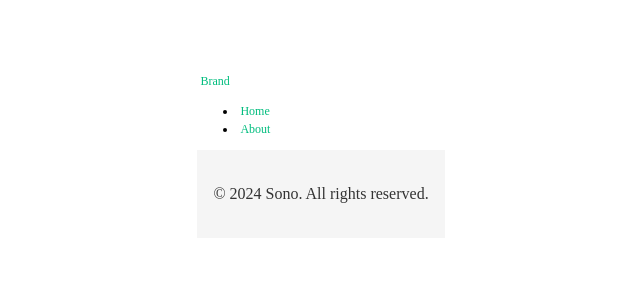
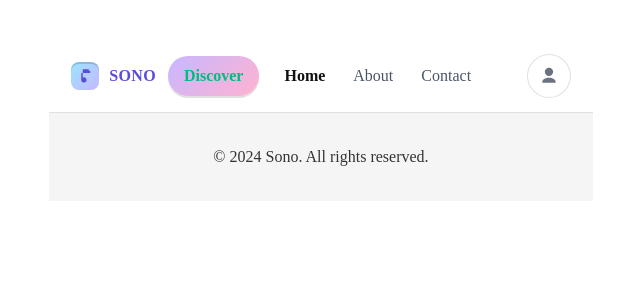
Before and after one commit to hannah2520/SONO, a Vue app in the folder sono/: page / in a window 1280 px wide. Shown: the top 300 px of the page, without its empty margins (319-959 px from the left). Built offline with nearby package versions, Linux system fonts and the light colour scheme.

Commit message:
did contact page and edited navbar

```diff
--- a/sono/src/components/SonoNavbar.vue
+++ b/sono/src/components/SonoNavbar.vue
@@ -1,14 +1,23 @@
-<!-- our navbar component, what you see on your screen -->
 <template>
-  <nav>
-    <div>
-      <a href="#">Brand</a>
+  <header class="topbar">
+    <div class="brand">
+      <span class="logo" aria-hidden="true">
+        <svg viewBox="0 0 24 24"><path d="M9 3v11.05A3.5 3.5 0 1 1 7 17.5V8h10V3H9zM19 8h-2V5h2v3z"/></svg>
+      </span>
+      <span class="brand-name">SONO</span>
     </div>
-    <ul>
-      <li><a href="/">Home</a></li>
-      <li><a href="about">About</a></li>
-    </ul>
-  </nav>
+
+    <nav class="nav">
+      <RouterLink class="pill" to="/discover">Discover</RouterLink>
+      <RouterLink class="link" to="/">Home</RouterLink>
+      <RouterLink class="link" to="/about">About</RouterLink>
+      <RouterLink class="link" to="/contact">Contact</RouterLink>
+    </nav>
+
+    <RouterLink class="icon-btn" to="/profile" aria-label="Profile">
+      <svg viewBox="0 0 24 24"><path d="M12 12a5 5 0 1 0-5-5 5 5 0 0 0 5 5Zm0 2c-4.42 0-8 2.24-8 5v1h16v-1c0-2.76-3.58-5-8-5z"/></svg>
+    </RouterLink>
+  </header>
 </template>
 
 <script>
@@ -16,3 +25,54 @@ export default {
   name: 'SonoNavbar'
 }
 </script>
+
+<style scoped>
+.topbar {
+  display: grid;
+  grid-template-columns: 1fr auto 1fr;
+  align-items: center;
+  gap: 12px;
+  padding: 14px 22px;
+  border-bottom: 1px solid rgba(0,0,0,0.12);
+  background: rgba(255,255,255,0.72);
+  backdrop-filter: blur(6px);
+}
+
+/* Brand */
+.brand { display: inline-flex; align-items: center; gap: 10px; }
+.logo {
+  width: 28px; height: 28px; display: inline-grid; place-items: center;
+  border-radius: 8px;
+  background: linear-gradient(135deg, #9ae6ff, #c7b7ff);
+  box-shadow: 0 2px 0 rgba(0,0,0,0.15) inset;
+}
+.logo svg { width: 18px; height: 18px; fill: #5b4bdb; }
+.brand-name { font-weight: 800; letter-spacing: .3px; color: #5b4bdb; }
+
+/* Links */
+.nav { justify-self: center; display: inline-flex; align-items: center; gap: 22px; }
+a { text-decoration: none; }
+.pill {
+  padding: 8px 16px; border-radius: 999px; font-weight: 600; color: n#fff;
+  background: linear-gradient(135deg, #c7b7ff, #ffb3d1);
+  box-shadow: 0 2px 0 rgba(0,0,0,0.12);
+}
+.pill:hover { transform: translateY(-1px); }
+.link { color: #4a5568; font-weight: 500; }
+.link:hover { color: #111; }
+
+/* Profile */
+.icon-btn {
+  justify-self: end; width: 36px; height: 36px; display: grid; place-items: center;
+  border-radius: 50%; border: 1px solid rgba(0,0,0,0.12); background: #fff;
+}
+.icon-btn svg { width: 20px; height: 20px; fill: #6b7280; }
+
+/* Active route styling */
+.router-link-active.link { color: #111; font-weight: 600; }
+
+/* Mobile */
+@media (max-width: 640px) {
+  .nav { display: none; }
+}
+</style>
--- a/sono/src/router/index.js
+++ b/sono/src/router/index.js
@@ -19,6 +19,14 @@ const router = createRouter({
       // which is lazy-loaded when the route is visited.
       component: () => import('../views/AboutView.vue'),
     },
+    {
+      path: '/contact',
+      name: 'contact',
+      // route level code-splitting
+      // this generates a separate chunk (About.[hash].js) for this route
+      // which is lazy-loaded when the route is visited.
+      component: () => import('../views/ContactView.vue'),
+    },
   ],
 })
 
--- a/sono/src/views/ContactView.vue
+++ b/sono/src/views/ContactView.vue
@@ -0,0 +1,167 @@
+<template>
+    <div class="contact-page">
+      <main class="hero">
+        <h1 class="title">CONTACT</h1>
+
+        <form class="card contact-form" @submit.prevent="onSubmit">
+          <label>
+            <span>Name</span>
+            <input type="text" v-model="form.name" placeholder="Value" required />
+          </label>
+
+          <label>
+            <span>Email</span>
+            <input type="email" v-model="form.email" placeholder="Value" required />
+          </label>
+
+          <label class="textarea">
+            <span>Message</span>
+            <textarea v-model="form.message" placeholder="Value" rows="4" required></textarea>
+          </label>
+
+          <button type="submit" class="submit">Submit</button>
+        </form>
+
+        <section class="cta card">
+          <p class="cta-heading">NEED HELP WITH SOMETHING ELSE?</p>
+          <p class="cta-sub">EMAIL US AT:</p>
+          <a href="mailto:support@sono.com" class="cta-link">SUPPORT@SONO.COM</a>
+        </section>
+      </main>
+    </div>
+  </template>
+
+  <script>
+  export default {
+    name: 'ContactView',
+    data() {
+      return {
+        form: { name: '', email: '', message: '' }
+      }
+    },
+    methods: {
+      onSubmit() {
+        // Replace with your real submit logic
+        alert("Thanks! We'll be in touch.")
+        this.form = { name: '', email: '', message: '' }
+      }
+    }
+  }
+  </script>
+
+  <style scoped>
+  .contact-page {
+    min-height: 100vh;
+    display: flex;
+    flex-direction: column;
+    background:
+      radial-gradient(1200px 700px at 15% 85%, rgba(148, 87, 235, 0.35), transparent 60%),
+      radial-gradient(1000px 600px at 85% 15%, rgba(102, 205, 210, 0.35), transparent 60%),
+      linear-gradient(180deg, #f8f9fb 0%, #f1f5f9 100%),
+      linear-gradient(135deg, #f8c8d8 0%, #c7b7ff 50%, #d9f2f0 100%);
+    background-blend-mode: screen, screen, normal, multiply;
+    color: #222;
+    font-family: ui-sans-serif, -apple-system, "Segoe UI", Roboto, Helvetica, Arial, "Apple Color Emoji", "Segoe UI Emoji";
+  }
+
+  .hero {
+    flex: 1;
+    display: flex;
+    flex-direction: column;
+    align-items: center;
+    padding: 48px 20px 72px;
+  }
+
+  .title {
+    margin: 24px 0 28px;
+    font-size: clamp(28px, 5vw, 44px);
+    font-weight: 900;
+    letter-spacing: 2px;
+    background: linear-gradient(90deg, #7aa7ff, #8ed1d6, #b89cf8);
+    -webkit-background-clip: text;
+    background-clip: text;
+    color: transparent;
+  }
+
+  .card {
+    background: #ffffffee;
+    border-radius: 14px;
+    box-shadow: 0 10px 24px rgba(0,0,0,0.12);
+    border: 1px solid rgba(0,0,0,0.06);
+  }
+
+  .contact-form {
+    width: min(520px, 92vw);
+    padding: 18px;
+  }
+
+  .contact-form label {
+    display: grid;
+    gap: 6px;
+    font-size: 12px;
+    color: #555;
+    margin-bottom: 12px;
+  }
+
+  .contact-form input,
+  .contact-form textarea {
+    width: 100%;
+    padding: 10px 12px;
+    border-radius: 8px;
+    border: 1px solid #e5e7eb;
+    background: #fff;
+    font-size: 14px;
+    outline: none;
+    transition: box-shadow .15s ease, border-color .15s ease;
+  }
+  .contact-form input:focus,
+  .contact-form textarea:focus {
+    border-color: #a5b4fc;
+    box-shadow: 0 0 0 3px rgba(165, 180, 252, 0.35);
+  }
+
+  .textarea span { align-self: start; }
+
+  .submit {
+    margin-top: 6px;
+    width: 100%;
+    padding: 10px 12px;
+    border: none;
+    border-radius: 8px;
+    background: #87cbe3;
+    color: #fff;
+    font-weight: 700;
+    cursor: pointer;
+    transition: transform .1s ease;
+  }
+  .submit:hover { transform: translateY(-1px); }
+
+  .cta {
+    width: min(820px, 94vw);
+    margin-top: 36px;
+    padding: 28px 24px;
+    border-radius: 24px;
+    background: #ffffffee;
+  }
+  .cta-heading {
+    margin: 0 0 6px;
+    font-weight: 800;
+    letter-spacing: 1px;
+    color: #6d6df7;
+    text-align: center;
+  }
+  .cta-sub {
+    margin: 0;
+    font-weight: 800;
+    color: #7b7bff;
+    text-align: center;
+  }
+  .cta-link {
+    display: block;
+    margin-top: 6px;
+    text-align: center;
+    text-decoration: none;
+    font-weight: 800;
+    color: #7a8bc9;
+  }
+  </style>
```
